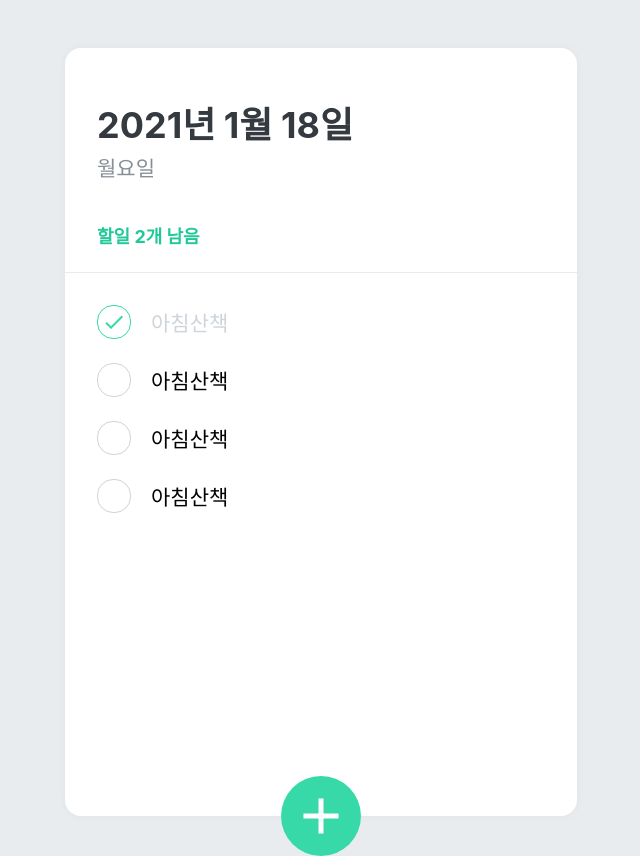
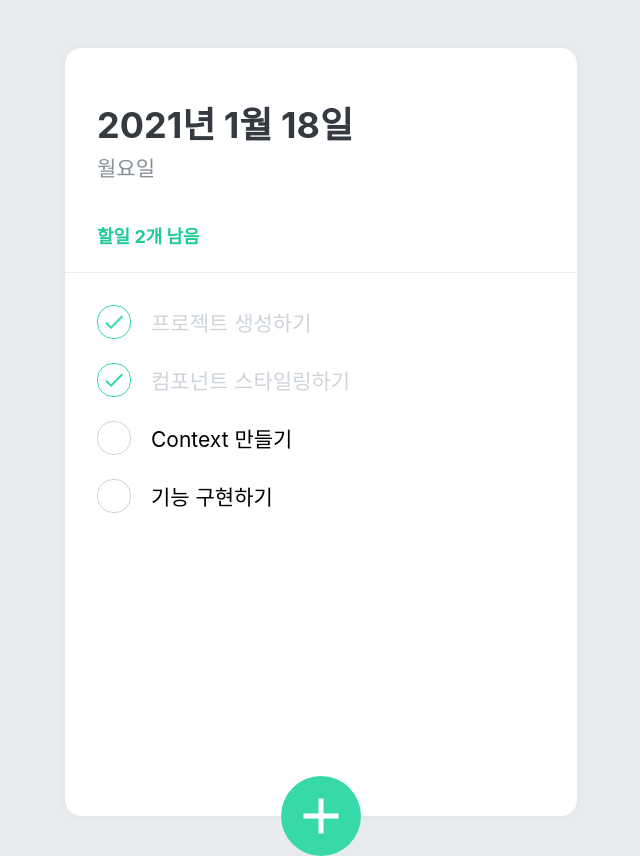
Before and after one commit to EunkyoungJung/my-todo-list, a React (Create React App) app: page / in a window 1280 px wide. Shown: the whole page, without its empty margins (319-959 px from the left). Built offline with nearby package versions, Linux system fonts and the light colour scheme.

Commit message:
TodoList 기능구현

```diff
--- a/src/App.js
+++ b/src/App.js
@@ -23,12 +23,7 @@ function App() {
           day="월요일"
           leftoverItemCount={2}
         />
-        <TodoList>
-          <TodoItem done={true} text="아침산책" />
-          <TodoItem done={false} text="아침산책" />
-          <TodoItem done={false} text="아침산책" />
-          <TodoItem done={false} text="아침산책" />
-        </TodoList>
+        <TodoList />
         <TodoCreate />
       </TodoTemplate>
     </TodoProvider>
--- a/src/components/TodoList.js
+++ b/src/components/TodoList.js
@@ -1,5 +1,7 @@
 import React from "react";
 import styled from "styled-components";
+import TodoItem from "./TodoItem";
+import { useTodoState } from "../TodoContext";
 
 const TodoListBlock = styled.div`
   flex: 1;
@@ -10,7 +12,20 @@ const TodoListBlock = styled.div`
 `;
 
 const TodoList = ({ children }) => {
-  return <TodoListBlock>{children}</TodoListBlock>;
+  const todos = useTodoState();
+
+  return (
+    <TodoListBlock>
+      {todos.map((todo) => (
+        <TodoItem
+          key={todo.id}
+          id={todo.id}
+          text={todo.text}
+          done={todo.done}
+        />
+      ))}
+    </TodoListBlock>
+  );
 };
 
 export default TodoList;
```
Also changed, not shown: 1 other file (tests, documents, lock files or other folders).
